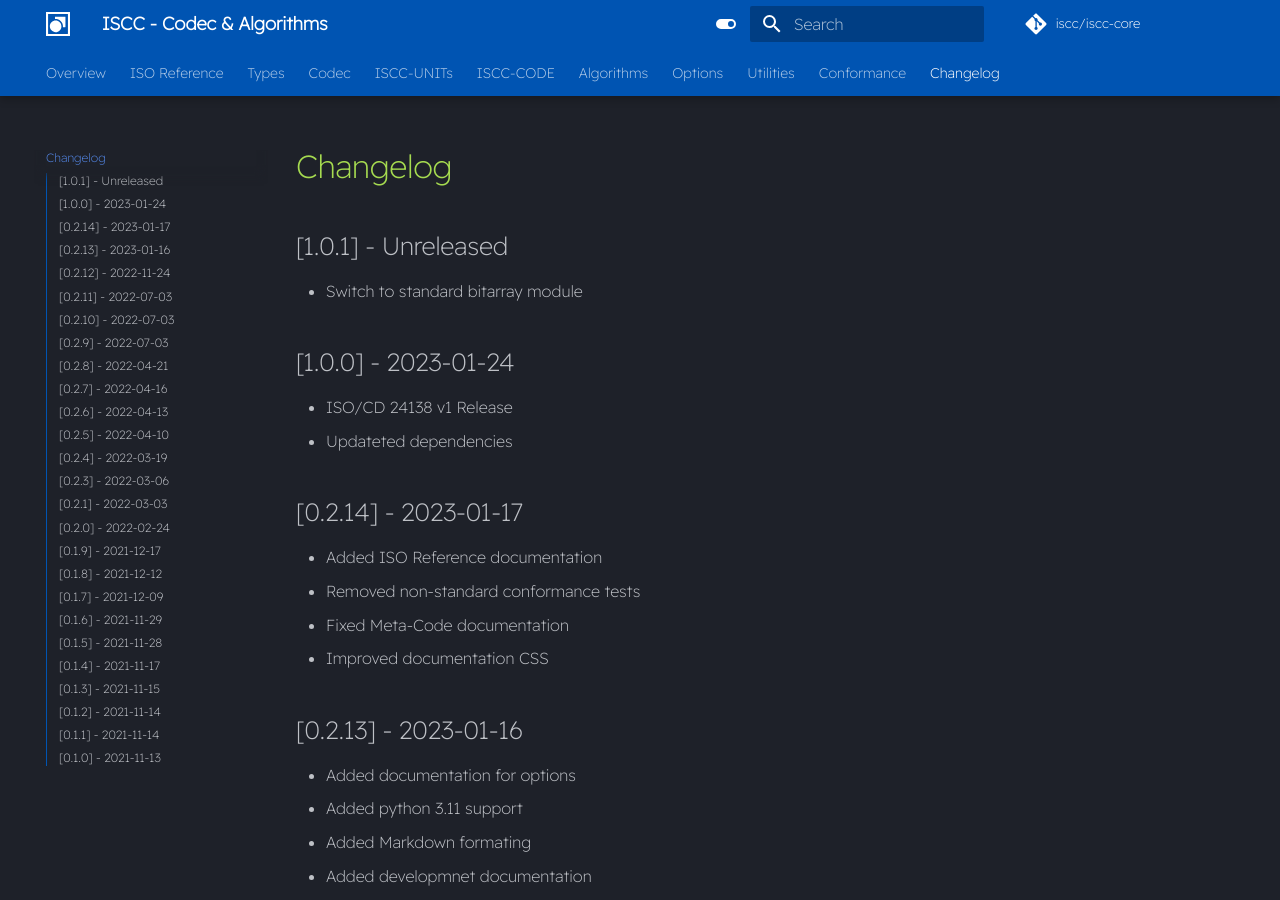
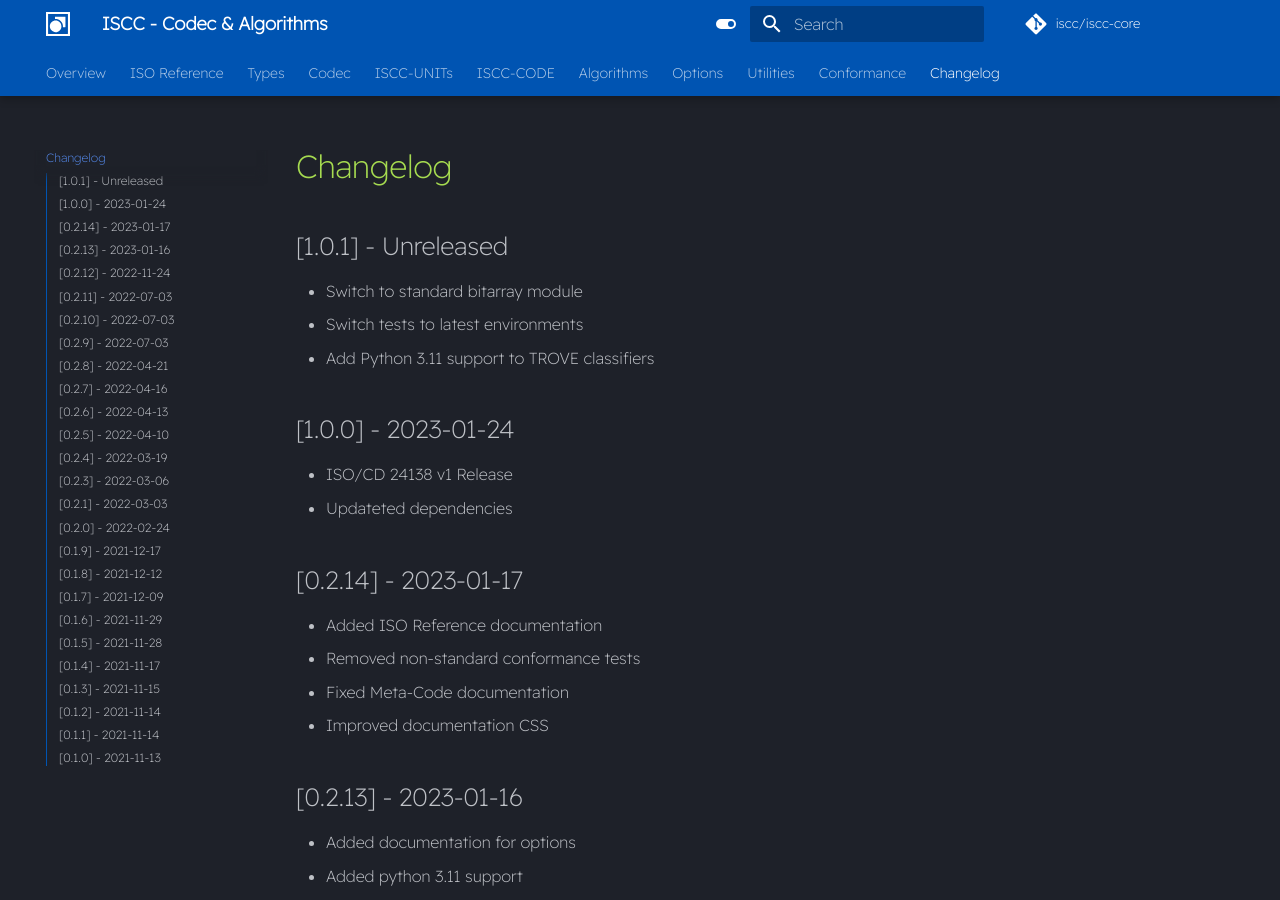
Before and after one commit to iscc/iscc-core, an MkDocs documentation site: the page built from docs/changelog.md, in a window 1280 px wide and 900 px high. Built offline with MkDocs 1.6.1 and Material for MkDocs 9.7.7, drawn with Linux system fonts in a browser that asks for light colours; comment, search, counter and statistics services are not loaded.

Commit message:
Add Python 3.11 support to TROVE classifiers

```diff
--- a/docs/changelog.md
+++ b/docs/changelog.md
@@ -2,6 +2,8 @@
 
 ## [1.0.1] - Unreleased
 - Switch to standard bitarray module
+- Switch tests to latest environments
+- Add Python 3.11 support to TROVE classifiers
 
 ## [1.0.0] - 2023-01-24
 - ISO/CD 24138 v1 Release
--- a/pyproject.toml
+++ b/pyproject.toml
@@ -22,6 +22,7 @@
     "Programming Language :: Python :: 3.8",
     "Programming Language :: Python :: 3.9",
     "Programming Language :: Python :: 3.10",
+    "Programming Language :: Python :: 3.11",
     "Topic :: Multimedia",
     "Topic :: Multimedia :: Graphics",
     "Topic :: Multimedia :: Sound/Audio",
```
Also changed, not shown: CHANGELOG.md (+2 -0 lines).
